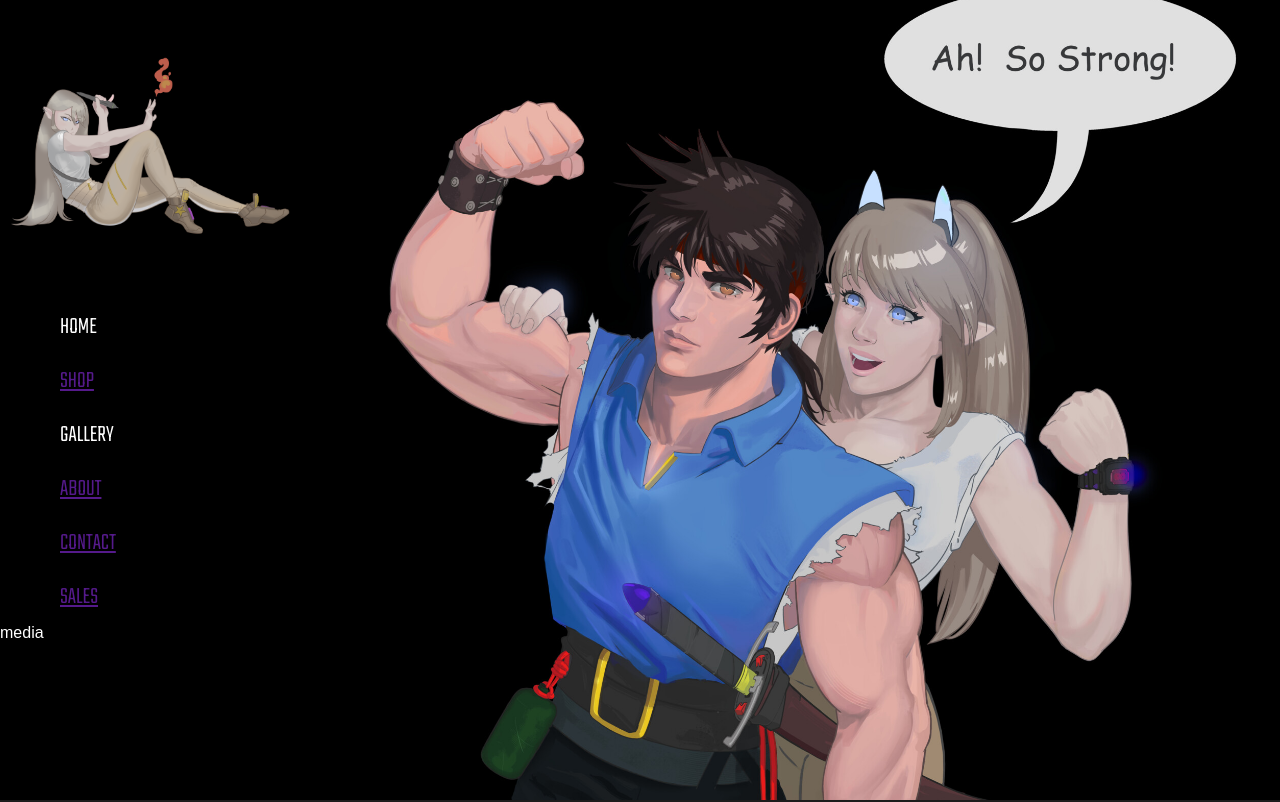
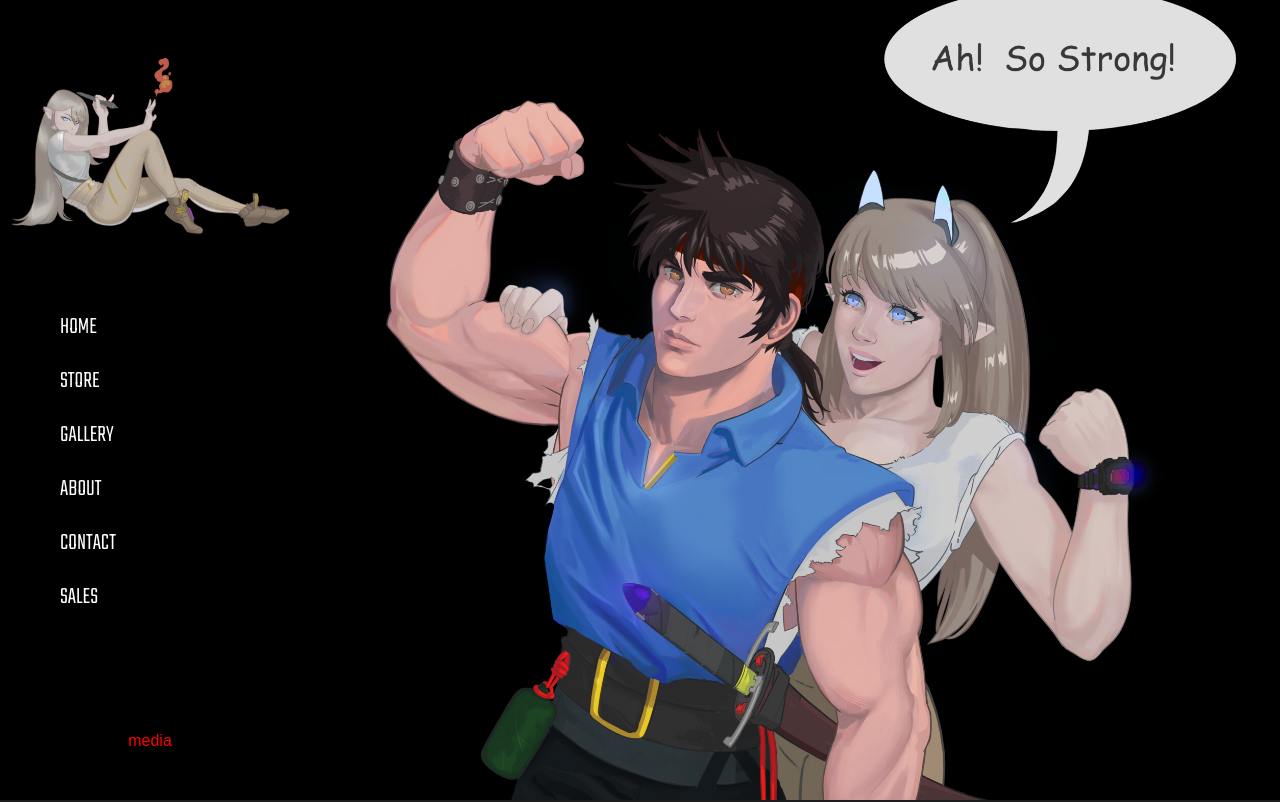
Before and after one commit to BrianPineau/my-business-site, a React (Create React App) app: page / in a window 1280 px wide. Shown: the top 802 px of the page. Built offline with nearby package versions, Linux system fonts and the light colour scheme.

Commit message:
Header sidebar extends on load

```diff
--- a/package.json
+++ b/package.json
@@ -9,7 +9,6 @@
     "react": "^17.0.2",
     "react-dom": "^17.0.2",
     "react-router-dom": "^5.2.0",
-    "react-scripts": "4.0.3",
     "react-vanilla-tilt": "^1.0.0",
     "styled-components": "^5.3.0",
     "web-vitals": "^1.1.2"
@@ -37,5 +36,8 @@
       "last 1 firefox version",
       "last 1 safari version"
     ]
+  },
+  "devDependencies": {
+    "react-scripts": "^5.0.1"
   }
 }
--- a/src/Components/component-css/full-image-card.css
+++ b/src/Components/component-css/full-image-card.css
@@ -19,6 +19,7 @@
 
 .f-img-cont-1 {
   background-image: url('../../Images/AstoriaLogo.png');
+  background-color: brown;
 }
 .f-img-cont-2 {
   background-image: url('../../Images/goku-jet.jpg');
--- a/src/Components/component-css/header.css
+++ b/src/Components/component-css/header.css
@@ -114,15 +114,28 @@
 
 /* Vertical Header */
 
-.vert-header {
+.shrunk-vert-header {
   display: flex;
   flex-direction: column;
-
   background-color: black;
   position: fixed;
   top: 0; left: 0;
   height: 100vh;
   width: 300px;
+  display: flex;
+  align-items: center;
+  z-index: 10;
+  transition: 1s ease-out;
+}
+
+.vert-header {
+  display: flex;
+  flex-direction: column;
+  background-color: black;
+  position: fixed;
+  top: 0; left: 0;
+  height: 100vh;
+  width: 0px;
   display: flex;
   align-items: center;
   z-index: 10;
@@ -133,6 +146,7 @@
   display: flex;
   flex-direction: column;
   width: 100%;
+  height: 100vh;
 }
 
 .vtop-row {
@@ -164,3 +178,11 @@
 .vsales {
 margin: 10px 20%;
 }
+
+.social-media {
+  flex-direction: column;
+  margin: auto auto 50px auto;
+  width:300px;
+  text-align: center;
+  color: red;
+}
--- a/src/Components/header.js
+++ b/src/Components/header.js
@@ -1,10 +1,22 @@
-import React, { useState } from 'react';
+import React, { useEffect , useState } from 'react';
 import { Link } from 'react-router-dom';
+import { Fragment } from 'react';
 
 import './component-css/header.css';
 
 
 const Header = () => {
+
+  const [loadStatus, setLoadStatus] = useState(false);
+  const [headWidth, setHeadWidth] = useState(0);
+
+window.addEventListener('load', () => {
+  // alert("AWWW, SHEEEIIIIIII!!!")
+  setLoadStatus(true);
+  setHeadWidth(300);
+});
+
+
 
   let [scrolled, shrinkHeader] = useState(false);
 
@@ -25,8 +37,13 @@ const Header = () => {
   }
 
   return (
-    <div>
-      <header className="vert-header">
+    <Fragment>
+
+
+      <header
+      className={loadStatus ? ("shrunk-vert-header") : ("vert-header")}>
+
+
         <div className="header-container vheader-container">
 
           <div className="top-row vtop-row">
@@ -40,11 +57,11 @@ const Header = () => {
             {/* <div className={scrolled === false ? "social-media-pretrigger": "social-media-triggered"}>media</div>  */}
 
             <Link style={noMoStylin} to="./"><div className="home vhome">HOME</div></Link>
-            <Link><div className="shop vshop">SHOP</div></Link>
+            <Link style={noMoStylin}><div className="shop vshop">STORE</div></Link>
             <Link style={noMoStylin} to="./gallery"><div className="gallery vgallery">GALLERY</div></Link>
-            <Link><div className="about vabout">ABOUT</div></Link>
-            <Link><div className="contact vcontact">CONTACT</div></Link>
-            <Link><div className="sales vsales">SALES</div></Link>
+            <Link style={noMoStylin}><div className="about vabout">ABOUT</div></Link>
+            <Link style={noMoStylin}><div className="contact vcontact">CONTACT</div></Link>
+            <Link style={noMoStylin}><div className="sales vsales">SALES</div></Link>
 
             {/* <div className={scrolled === false ? "tools-pretrigger": "tools-triggered"}>tools</div> */}
 
@@ -53,7 +70,7 @@ const Header = () => {
           <div className="social-media">media</div>
         </div>
       </header>
-    </div>
+    </Fragment>
 
 
 
```
Also changed, not shown: src/Components/gal-image-info.js (line endings or trailing spaces), 2 other files (tests, documents, lock files or other folders).
